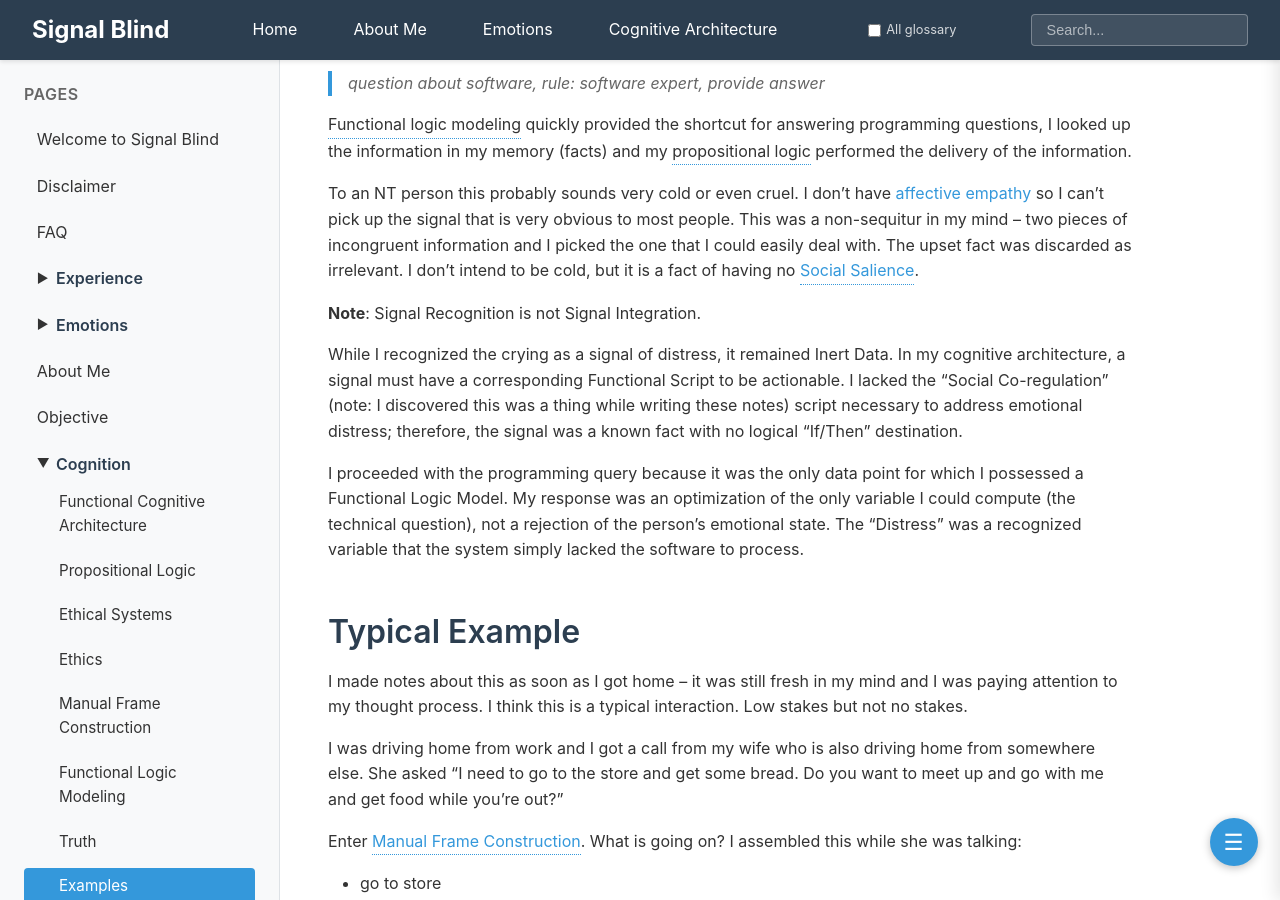
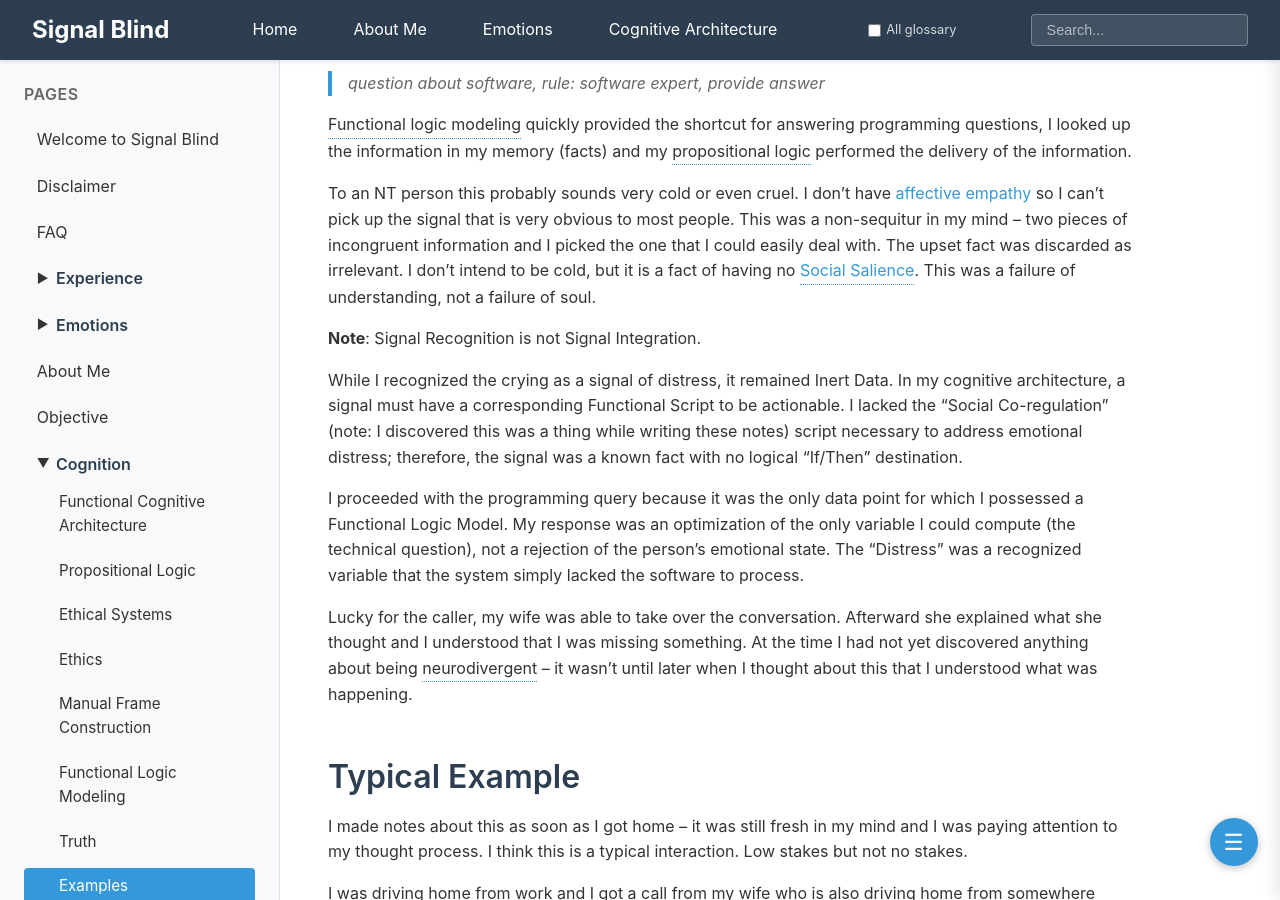
Before and after one commit to SignalBlind/SignalBlind.github.io, a Jekyll site: the page built from Cognition/Examples.md, in a window 1280 px wide and 900 px high, scrolled down 580 px. Built offline with Jekyll 4.4.1, drawn with Linux system fonts in a browser that asks for light colours; comment, search, counter and statistics services are not loaded.

Commit message:
clarifications after review

```diff
--- a/Cognition/Examples.md
+++ b/Cognition/Examples.md
@@ -18,13 +18,15 @@ I could hear crying and identify that as a high magnitude signal for being upset
 
 Functional logic modeling quickly provided the shortcut for answering programming questions, I looked up the information in my memory (facts) and my propositional logic performed the delivery of the information.
 
-To an NT person this probably sounds very cold or even cruel.  I don't have [affective empathy](../Emotions/Empathy.md) so I can't pick up the signal that is very obvious to most people.  This was a non-sequitur in my mind -- two pieces of incongruent information and I picked the one that I could easily deal with.  The upset fact was discarded as irrelevant.  I don't intend to be cold, but it is a fact of having no [Social Salience](../Experience/Social%20Salience.md).
+To an NT person this probably sounds very cold or even cruel.  I don't have [affective empathy](../Emotions/Empathy.md) so I can't pick up the signal that is very obvious to most people.  This was a non-sequitur in my mind -- two pieces of incongruent information and I picked the one that I could easily deal with.  The upset fact was discarded as irrelevant.  I don't intend to be cold, but it is a fact of having no [Social Salience](../Experience/Social%20Salience.md).  This was a failure of understanding, not a failure of soul.
 
 **Note**: Signal Recognition is not Signal Integration.
 
 While I recognized the crying as a signal of distress, it remained Inert Data. In my cognitive architecture, a signal must have a corresponding Functional Script to be actionable. I lacked the "Social Co-regulation" (note: I discovered this was a thing while writing these notes) script necessary to address emotional distress; therefore, the signal was a known fact with no logical "If/Then" destination.
 
 I proceeded with the programming query because it was the only data point for which I possessed a Functional Logic Model. My response was an optimization of the only variable I could compute (the technical question), not a rejection of the person's emotional state. The "Distress" was a recognized variable that the system simply lacked the software to process.
+
+Lucky for the caller, my wife was able to take over the conversation.  Afterward she explained what she thought and I understood that I was missing something. At the time I had not yet discovered anything about being neurodivergent -- it wasn't until later when I thought about this that I understood what was happening.
 ## Typical Example
 
 I made notes about this as soon as I got home -- it was still fresh in my mind and I was paying attention to my thought process.  I think this is a typical interaction.  Low stakes but not no stakes.
```
Also changed, not shown: Cognition/Ethical Systems.md (+2 -0 lines), Cognition/Trolley Problem.md (added, +21 -0 lines), Cognition/Truth and Facts.md (+1 -1 lines), Cognition/Zero Lag.md (+1 -1 lines), Cognition/Ethics.md (line endings or trailing spaces).
